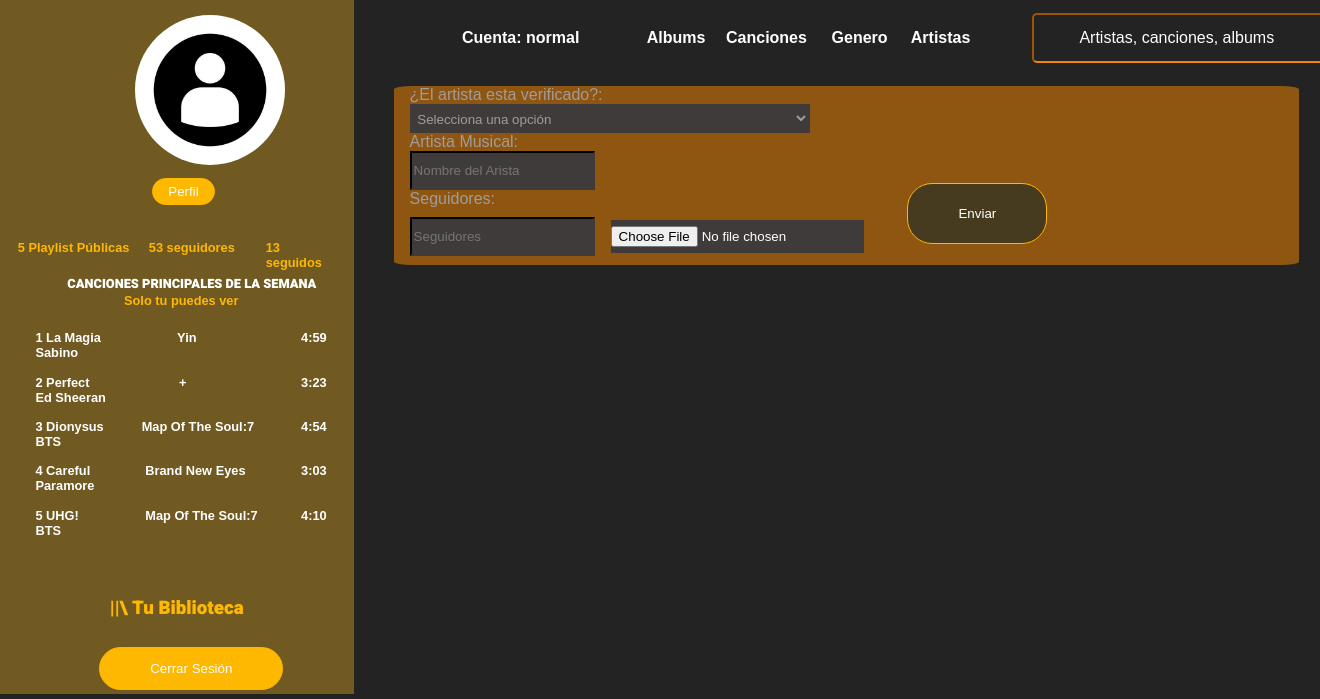
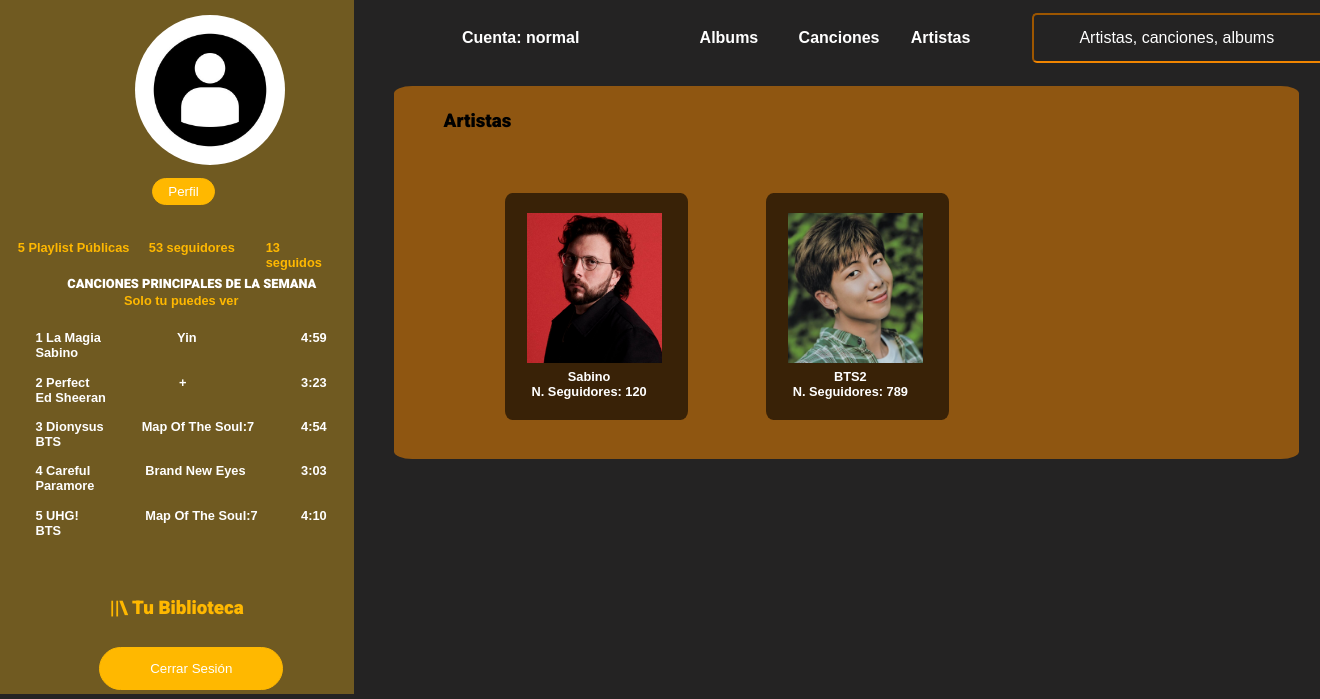
Before and after one commit to AleDeAlvino/mangomusic, a Django app: page /artistas/ in a window 1320 px wide; the page is wider, and only the part inside the window is pictured. Shown: the top 699 px of that part. Run offline with Django 3.2, Linux system fonts and the light colour scheme; a user stored in the database is signed in; data comes from the database, SQL or seed files in the repository; some web fonts are replaced.

Commit message:
El buscador funciona correctamente

```diff
--- a/control_musica/urls.py
+++ b/control_musica/urls.py
@@ -5,6 +5,7 @@ urlpatterns = [
     path('configuracion/', views.configuracion_view, name="configuracion_view"),
     path('CRUD/<int:model_id>', views.crud_view, name="crud_view"),
     path('artistas/', views.artistas_view, name="artistas_view"),
+    path('canciones/', views.canciones_view, name="canciones_view"),
 
     path('add_canciones/', views.add_canciones_view, name="add_canciones_view"),
     path('add_artistas/', views.add_artistas_view, name="add_artistas_view"),
@@ -25,4 +26,6 @@ urlpatterns = [
     path('change_artista/<int:artista_id>', views.change_artista_view, name="change_artista_view"),
     path('change_album/<int:album_id>', views.change_album_view, name="change_album_view"),
     path('change_cancion/<int:cancion_id>', views.change_cancion_view, name="change_cancion_view"),
+
+    path('busqueda/', views.busqueda_view, name="busqueda_view"),
 ]
--- a/control_musica/views.py
+++ b/control_musica/views.py
@@ -224,6 +224,28 @@ def change_cancion_view(request, cancion_id):
 
 
 # Modificar el html al correspondiente
+
 @login_required
 def artistas_view(request):
-    return render(request, 'agregar_artistas.html')
+    artistas = Artistas.objects.all()
+    return render(request, 'artistas.html', {'artistas':artistas})
+
+@login_required
+def canciones_view(request):
+    canciones = Canciones.objects.all()
+    return render(request, 'canciones.html', {'canciones':canciones})
+
+@login_required
+def busqueda_view(request):
+    artista=None
+    album=None
+    cancion=None
+    if request.method == 'POST':
+        print(request.POST['search'])
+        artista = Artistas.objects.filter(artista=request.POST['search']).first()
+        print(artista)
+        album = Albumes.objects.filter(album=request.POST['search']).first()
+        print(album)
+        cancion = Canciones.objects.filter(cancion=request.POST['search']).first()
+        print(cancion)
+    return render(request, 'busqueda.html', {'artista':artista, 'album':album, 'cancion':cancion})
--- a/control_usuarios/forms.py
+++ b/control_usuarios/forms.py
@@ -21,3 +21,9 @@ class UserForm(forms.ModelForm):
         model = User
         help_texts = {'username': None,}
         fields=('username','first_name','last_name','pais','fecha_nac', 'avatar', 'desc')
+
+class BusquedaForm(forms.Form):
+    """ Formulario para buscar una Cancion, un Album o Artista """
+
+    class Meta:
+        fields=('search',)
--- a/static/css/Estilos.css
+++ b/static/css/Estilos.css
@@ -298,14 +298,14 @@ label {
      font-family: 'Zen Kaku Gothic Antique', sans-serif;
  }
  .Canciones{
-     left: 55%;
+     left: 60.5%;
      margin-top:0.6%;
      position: absolute;
      color: white;
      font-family: 'Zen Kaku Gothic Antique', sans-serif;
  }
  .Albums{
-     left: 49%;
+     left: 53%;
      margin-top:0.6%;
      position: absolute;
      color: white;
@@ -840,3 +840,10 @@ p {
     font-family: 'Zen Kaku Gothic Antique', sans-serif;
 
 }
+
+/* ----------- */
+#submitbtn{
+    top: 5%;
+    display:none;
+}
+/* ----------- */
--- a/templates/Home.html
+++ b/templates/Home.html
@@ -19,15 +19,11 @@
 
 <body class="general4">
 
-    <div class="Artistas">
+    <div class="Artistas" onclick="location.href = '/artistas'">
         <h4>Artistas</h4>
     </div>
 
-    <div class="Genero">
-        <h4>Genero</h4>
-    </div>
-
-    <div class="Canciones">
+    <div class="Canciones" onclick="location.href = '/canciones'">
         <h4>Canciones</h4>
     </div>
 
@@ -48,9 +44,13 @@
     {% endif %}
 
     <div class="box">
+        <form method="post" action="{% url 'busqueda_view'%}">
+            {% csrf_token %}
         <div class="container-1">
-            <input type="search" id="search" placeholder="Artistas, canciones, albums" />
+            <input type="search" id="search" placeholder="Artistas, canciones, albums" name="search"/>
         </div>
+        <input type="submit" id="submitbtn"/>
+        </form>
     </div>
 
     <div class="contenedor-menu">
--- /dev/null
+++ b/templates/artistas.html
@@ -0,0 +1,16 @@
+{% extends 'Home.html' %}
+
+{% block content %}
+<div class="texto9">
+    <h3>Artistas</h3>
+</div>
+<div class="cards">
+    {% for Artista in artistas %}
+    <div>
+        <img src="{{ Artista.foto.url }}" id="imagenes_musica">
+        <h5>{{ Artista.artista }}<br>N. Seguidores:  {{ Artista.seguidores}}</h5>
+    </div>
+    {% endfor %}
+</div>
+
+{% endblock %}
```
Also changed, not shown: templates/busqueda.html (added, +30 -0 lines), templates/canciones.html (added, +15 -0 lines), control_musica/forms.py (line endings or trailing spaces).
